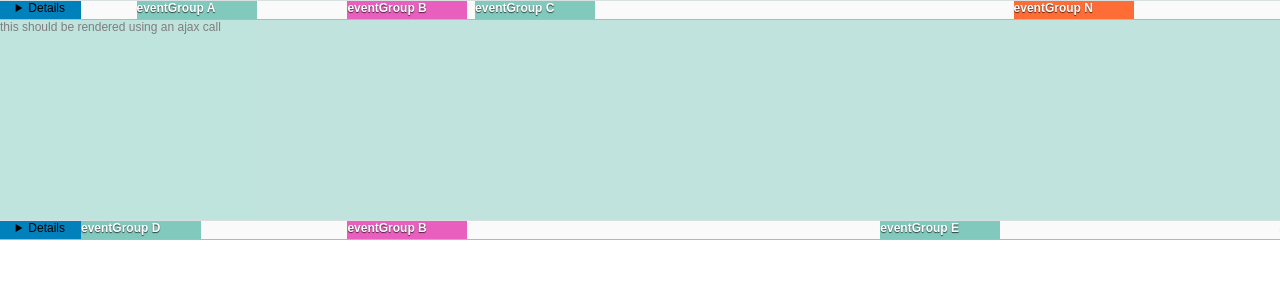
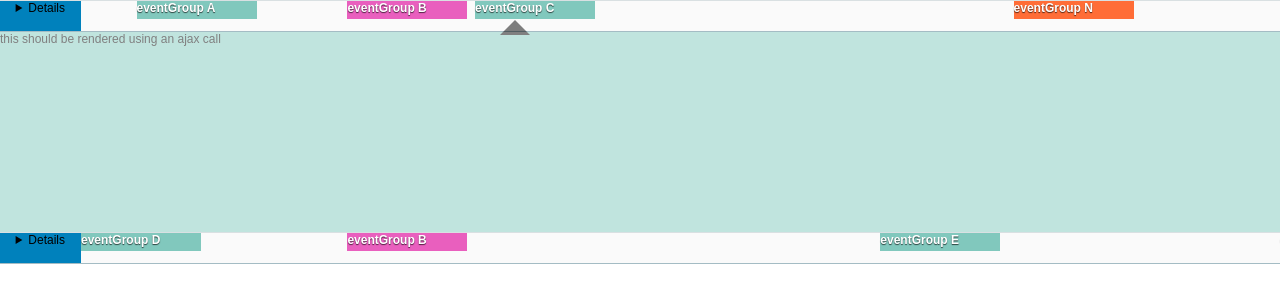
Before and after one commit to PhenotypeFoundation/timeline, a plain HTML site: page index.html in a window 1280 px wide. Both pictures are taken after a click on the element "eventGroup A". Shown: the top 302 px of the page. Drawn offline with nearby package versions, Linux system fonts and the light colour scheme.

Commit message:
working on a top arrow, does not yet work

```diff
--- a/index.html
+++ b/index.html
@@ -8,6 +8,17 @@ body {
 	margin: 0;
 	padding: 0;
 	font-size: 62.5%;
+}
+
+toparrow {
+	display: block;
+	width: 0;
+	height: 0;
+	border-left: 15px solid transparent;
+	border-right: 15px solid transparent;
+
+	border-bottom: 15px solid black;
+	position: absolute;
 }
 
 timeline {
@@ -43,7 +54,7 @@ timeline subjectGroups subjectGroup {
 	height: auto;
 	border-top: 1pt solid #d9e0e2;
 	border-bottom: 1pt solid #a4bcc4;
-	height: 1.5em;
+	height: 2.5em;
 	background-color: #fafafa;
 }
 
@@ -185,13 +196,19 @@ $(document).ready(function() {
 				'height': '+=200px'
 			}, options.slideDuration, function() {
 				console.log('done!');
+				var topArrow = $('<toparrow></toparrow>');
+
+				topArrow.css({
+					'top'	: '20px',
+					'left'	: '500px'
+				});
+
+				slideOut.append(topArrow);
 			});
 
 			// slide in any slider beneath another subjectGroup
 			$('slideout', data.ME).each(function() {
 				var s = $(this);
-				console.log(s);
-				console.log(s.prev());
 				//if (s.prev().get(0) != SG.get(0)) {
 				if (s.get(0) != slideOut.get(0)) {
 					// slide in and remove element
@@ -254,8 +271,6 @@ $(document).ready(function() {
 		// get the right position of the SubjectGroup's details, and
 		// hence the left position/beginning of the timeline
 		getLeftPosition: function(data,options) {
-			console.log($('subjectGroup > details', data.EM).first().width());
-			console.log($('subjectGroup > details', data.EM).first().outerWidth());
 			return $('subjectGroup > details', data.EM).first().outerWidth();
 		},
 
```
